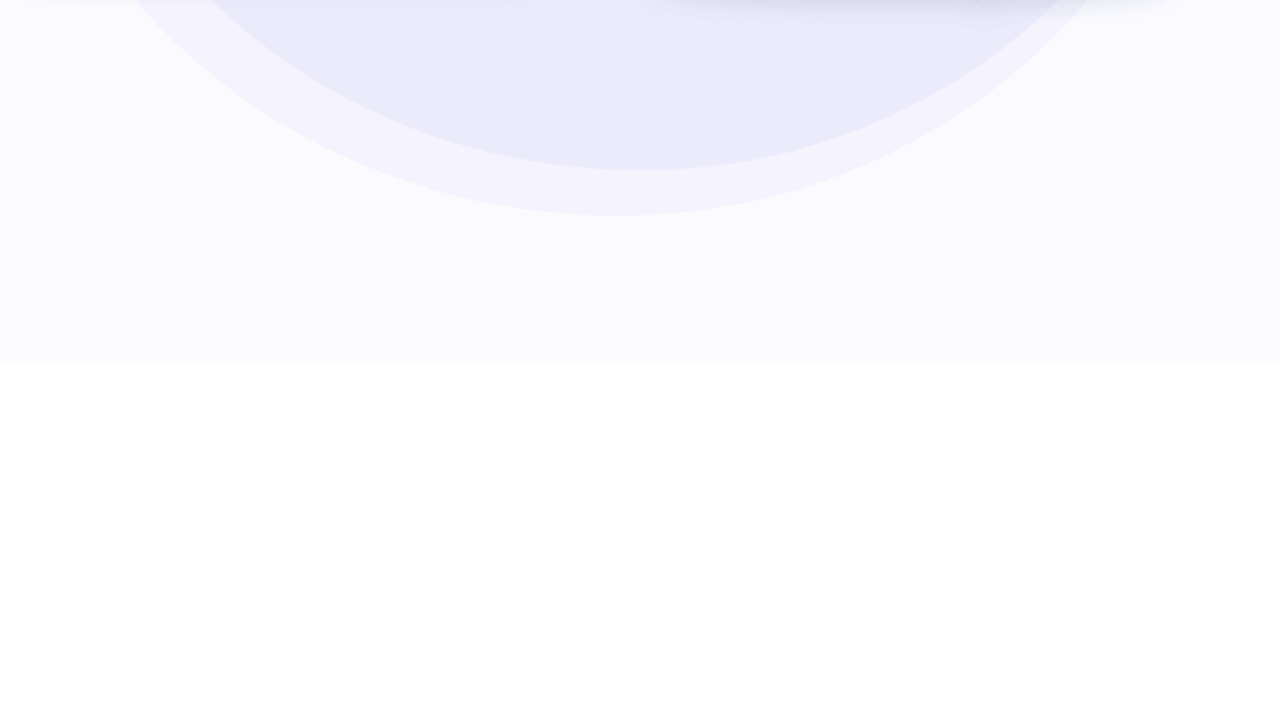
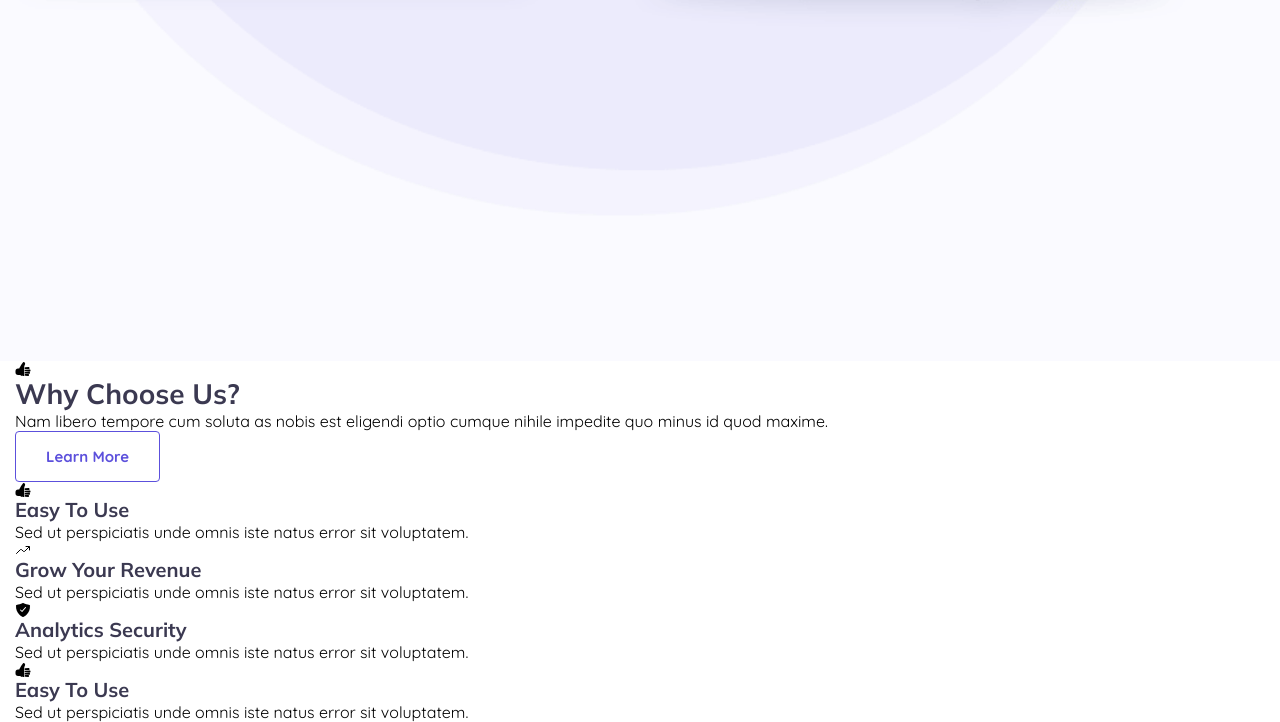
Before and after one commit to biggicode/landio-landing-page, a website: page src/index.html in a window 1280 px wide. Shown: the part 1804-2526 px from the top of the page. Before the commit the page ends 2165 px from the top, so only its background shows below. Drawn offline with nearby package versions, Linux system fonts and the light colour scheme.

Commit message:
add html for about section

```diff
--- a/src/index.html
+++ b/src/index.html
@@ -90,6 +90,82 @@
             </figure>
           </div>
         </section>
+
+        <section class="about">
+          <div class="container">
+            <div class="about-content">
+              <div class="about-icon">
+                <ion-icon name="thumbs-up"></ion-icon>
+              </div>
+
+              <h2 class="about-title">Why Choose Us?</h2>
+              <p class="about-text">
+                Nam libero tempore cum soluta as nobis est eligendi optio cumque
+                nihile impedite quo minus id quod maxime.
+              </p>
+
+              <button class="btn btn-outline">Learn More</button>
+            </div>
+
+            <ul class="about-list">
+              <li>
+                <div class="about-card">
+                  <div class="card-icon">
+                    <ion-icon name="thumbs-up"></ion-icon>
+                  </div>
+
+                  <h3 class="h3 card-title">Easy To Use</h3>
+                  <p class="card-text">
+                    Sed ut perspiciatis unde omnis iste natus error sit
+                    voluptatem.
+                  </p>
+                </div>
+              </li>
+
+              <li>
+                <div class="about-card">
+                  <div class="card-icon">
+                    <ion-icon name="trending-up"></ion-icon>
+                  </div>
+
+                  <h3 class="h3 card-title">Grow Your Revenue</h3>
+                  <p class="card-text">
+                    Sed ut perspiciatis unde omnis iste natus error sit
+                    voluptatem.
+                  </p>
+                </div>
+              </li>
+
+              <li>
+                <div class="about-card">
+                  <div class="card-icon">
+                    <ion-icon name="shield-checkmark"></ion-icon>
+                  </div>
+
+                  <h3 class="h3 card-title">Analytics Security</h3>
+                  <p class="card-text">
+                    Sed ut perspiciatis unde omnis iste natus error sit
+                    voluptatem.
+                  </p>
+                </div>
+              </li>
+
+              <li>
+                <div class="about-card">
+                  <div class="card-icon">
+                    <ion-icon name="thumbs-up"></ion-icon>
+                  </div>
+
+                  <h3 class="h3 card-title">Easy To Use</h3>
+                  <p class="card-text">
+                    Sed ut perspiciatis unde omnis iste natus error sit
+                    voluptatem.
+                  </p>
+                </div>
+              </li>
+            </ul>
+          </div>
+        </section>
       </article>
     </main>
 
```
